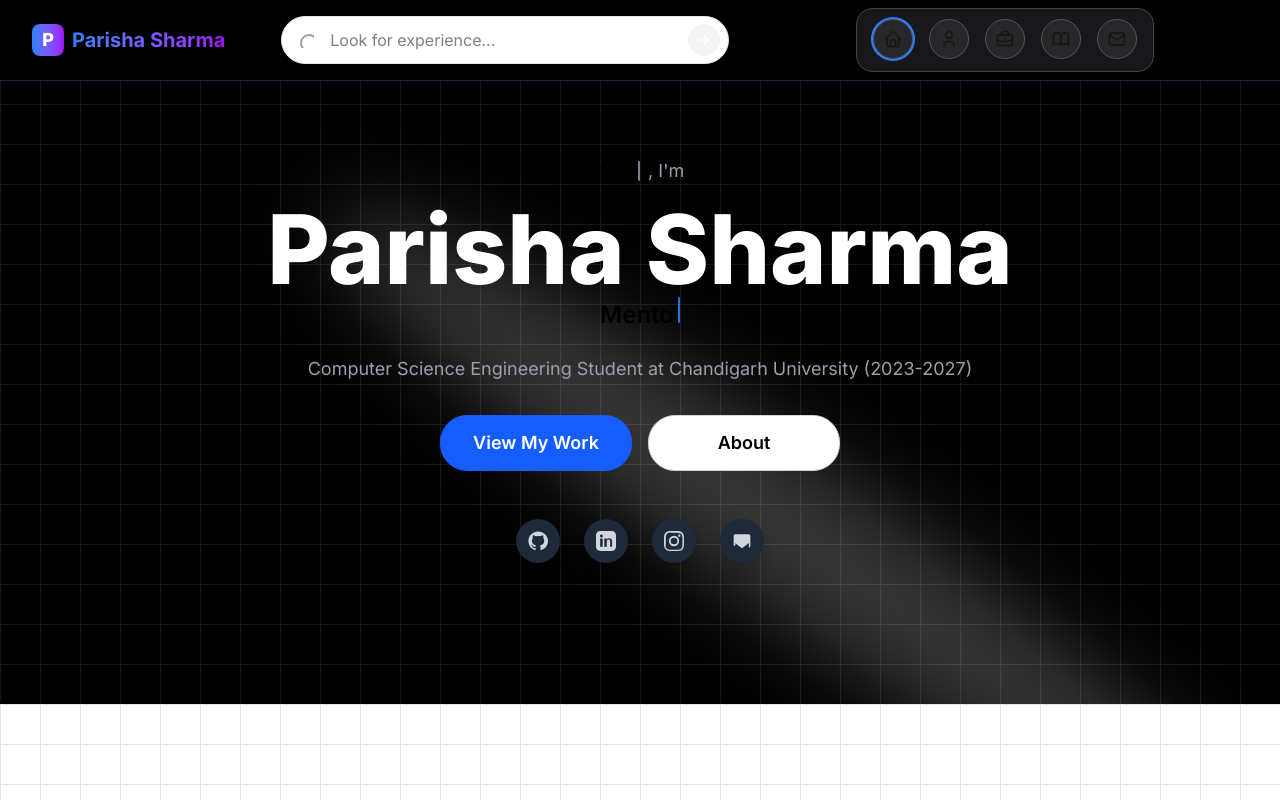
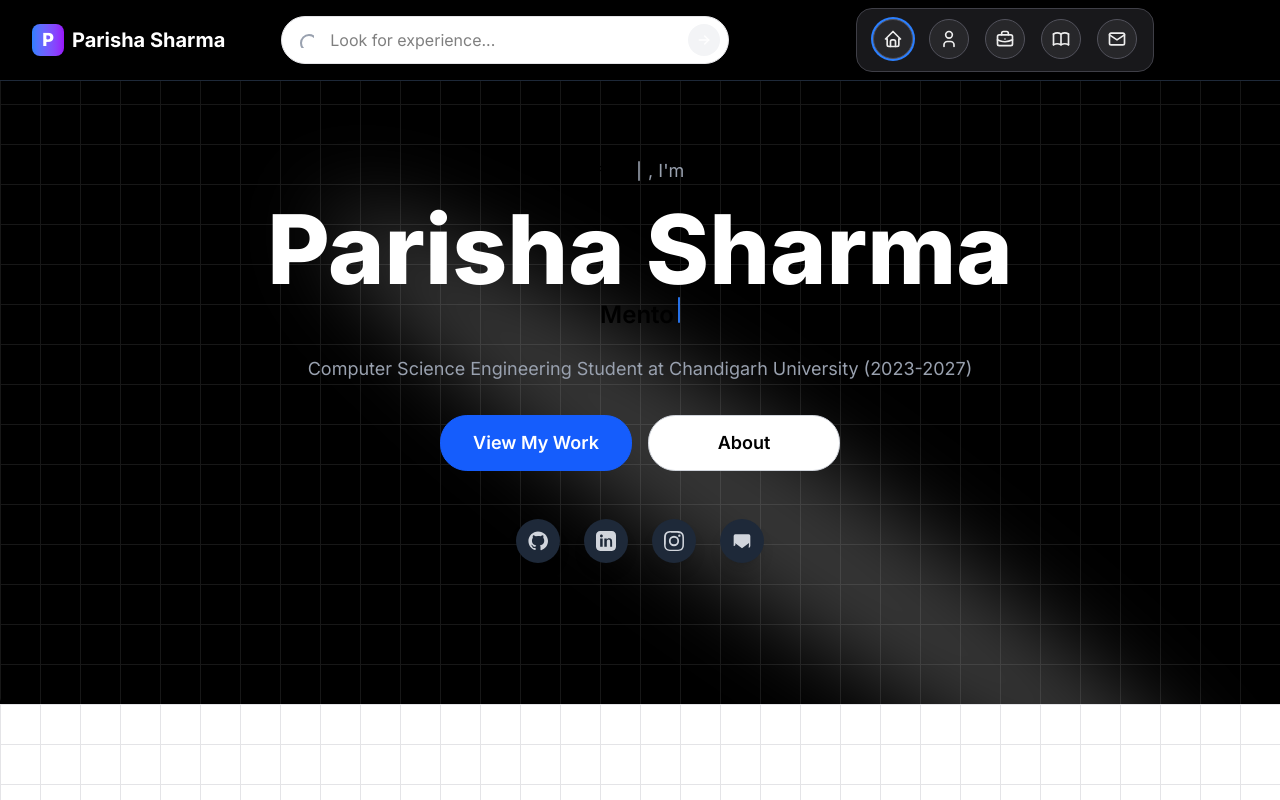
Before and after one commit to 848Parisha/My-Portfolio, a Next.js app: page / in a window 1280 px wide. Shown: the top 800 px of the page. Built offline with nearby package versions, Linux system fonts and the light colour scheme.

Commit message:
Fix: Force dark mode and change name to white color

```diff
--- a/src/app/globals.css
+++ b/src/app/globals.css
@@ -1,8 +1,8 @@
 @import "tailwindcss";
 
 :root {
-  --background: #ffffff;
-  --foreground: #171717;
+  --background: #0a0a0a;
+  --foreground: #ededed;
 }
 
 @theme inline {
@@ -10,13 +10,6 @@
   --color-foreground: var(--foreground);
   --font-sans: var(--font-geist-sans);
   --font-mono: var(--font-geist-mono);
-}
-
-@media (prefers-color-scheme: dark) {
-  :root {
-    --background: #0a0a0a;
-    --foreground: #ededed;
-  }
 }
 
 body {
--- a/src/app/layout.tsx
+++ b/src/app/layout.tsx
@@ -25,8 +25,8 @@ export default function RootLayout({
   children: React.ReactNode;
 }>) {
   return (
-    <html lang="en" className="scroll-smooth">
-      <body className={`${inter.className} bg-black text-white`}>
+    <html lang="en" className="scroll-smooth dark">
+      <body className={`${inter.className} bg-black text-white`} style={{ colorScheme: 'dark' }}>
         <Header />
         <main className="pt-16 pb-8">
         {children}
--- a/src/components/Header.tsx
+++ b/src/components/Header.tsx
@@ -105,10 +105,10 @@ export default function Header() {
             <div className="w-6 h-6 sm:w-7 sm:h-7 lg:w-8 lg:h-8 bg-gradient-to-r from-blue-500 to-purple-600 rounded-lg flex items-center justify-center">
               <span className="text-white font-extrabold text-sm sm:text-base lg:text-lg">P</span>
             </div>
-            <span className="font-bold text-base sm:text-lg lg:text-xl bg-gradient-to-r from-blue-500 to-purple-600 bg-clip-text text-transparent hidden sm:block">
+            <span className="font-bold text-base sm:text-lg lg:text-xl text-white hidden sm:block">
               Parisha Sharma
             </span>
-            <span className="font-bold text-sm bg-gradient-to-r from-blue-500 to-purple-600 bg-clip-text text-transparent sm:hidden">
+            <span className="font-bold text-sm text-white sm:hidden">
               PS
             </span>
           </Link>
```
